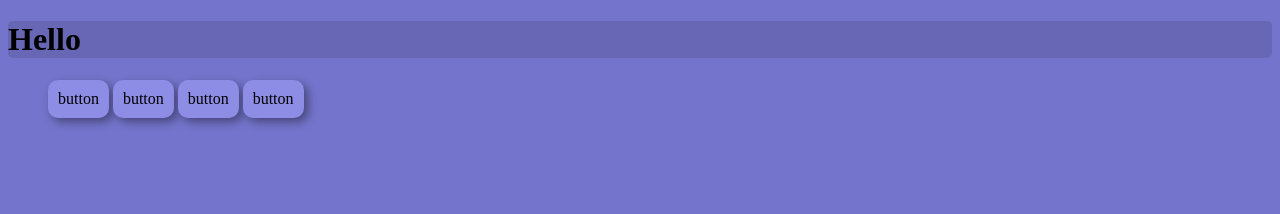
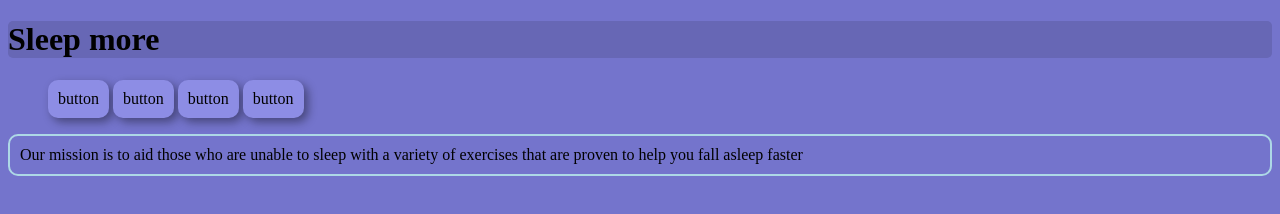
Before and after one commit to romanvillagran/comp001B.lectureActivity-4, a plain HTML site: page index.html in a window 1280 px wide. Drawn offline with Linux system fonts and the light colour scheme.

Commit message:
added some stuff with a border around the <p> tag

```diff
--- a/index.html
+++ b/index.html
@@ -8,7 +8,7 @@
 </head>
 <body>
     <header>
-        <h1>Hello</h1>
+        <h1>Sleep more</h1>
         <nav>
             <ul class="drop">
                 <li><a href="#">button</a></li>
@@ -19,7 +19,7 @@
         </nav>
     </header>
     <main>
-        <p></p>
+        <p class="border">Our mission is to aid those who are unable to sleep with a variety of exercises that are proven to help you fall asleep faster  </p>
     </main>
 
 </body>
--- a/main.css
+++ b/main.css
@@ -47,3 +47,10 @@ ul li a:hover {
 ul li:hover ul.drop {
     display: block;
 }
+
+.border {
+    padding: 10px;
+    border: 2px solid lightblue;
+    margin: 10px 0;
+    border-radius: 10px;
+}
```
